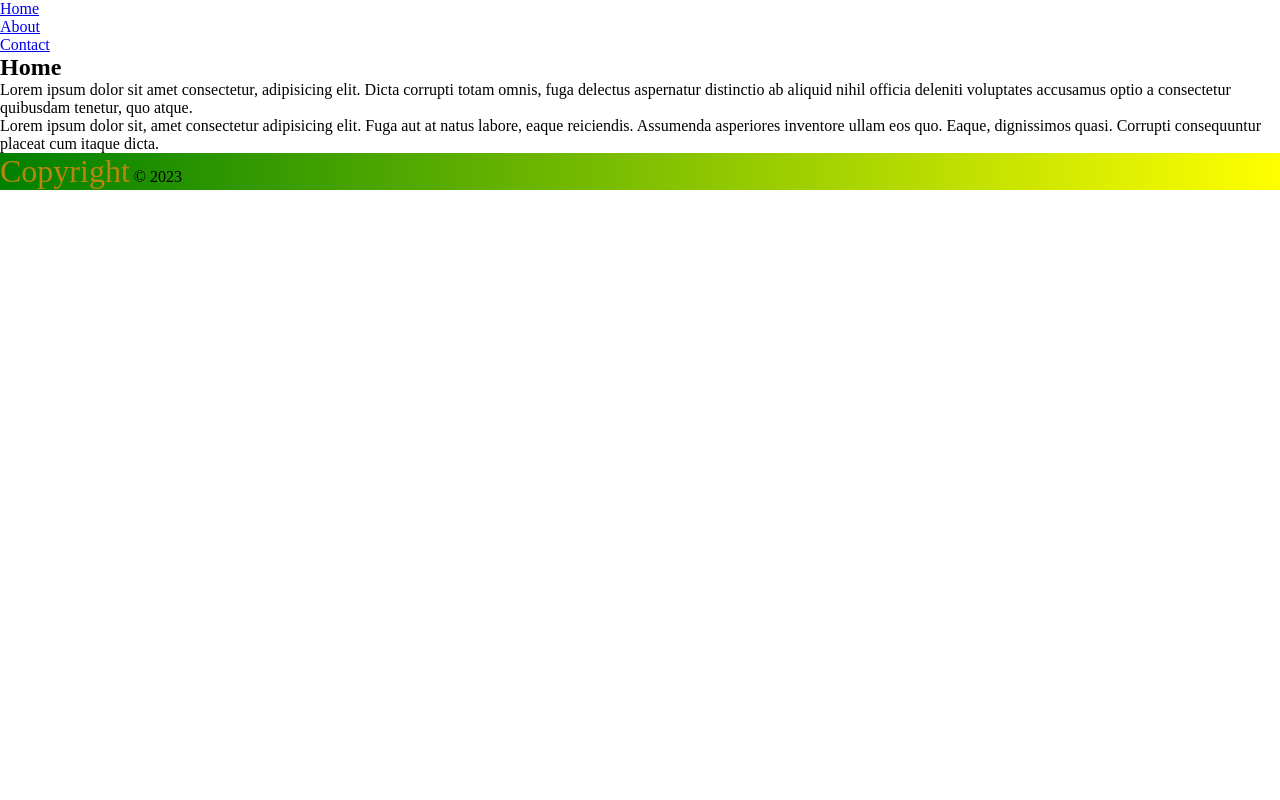
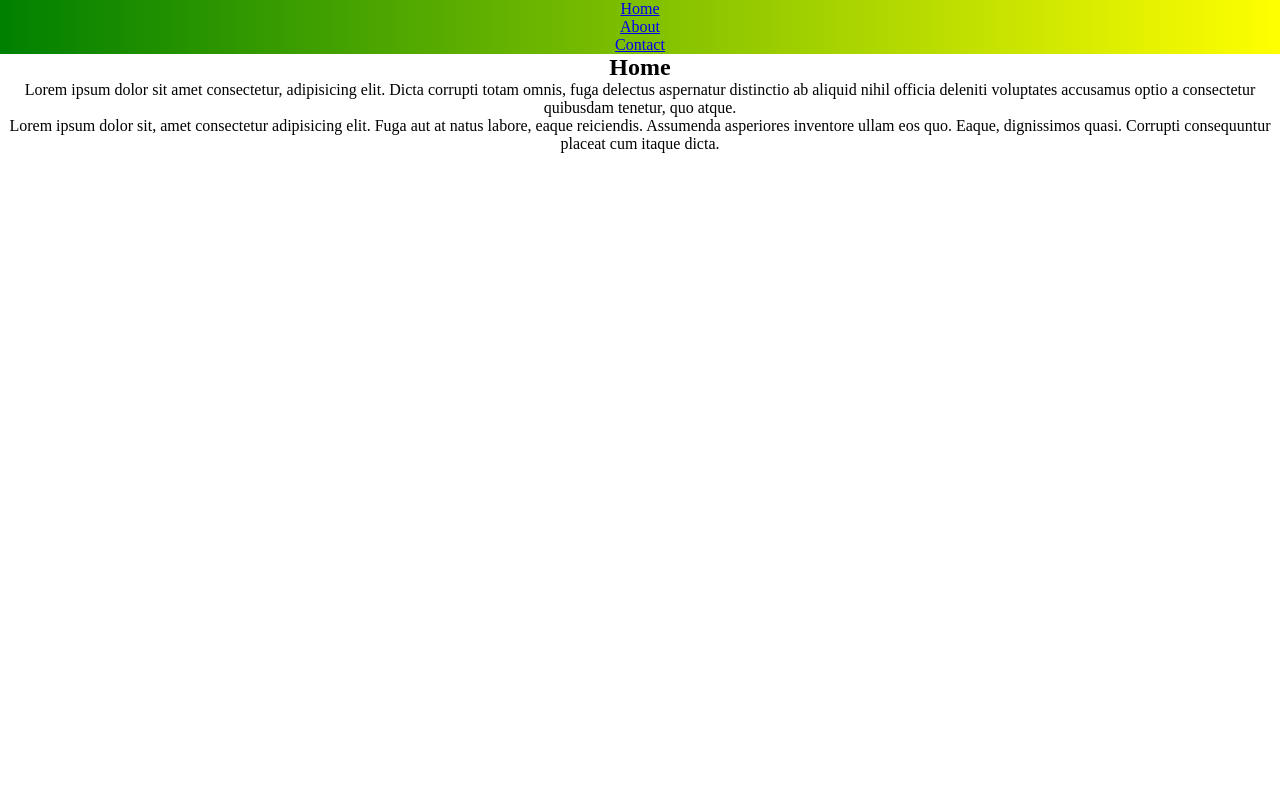
Before and after one commit to codjoelmayer/revisionExample, a plain HTML site: page index.html in a window 1280 px wide. Shown: the top 800 px of the page. Drawn offline with Linux system fonts and the light colour scheme.

Commit message:
Outer layout

```diff
--- a/css/style.css
+++ b/css/style.css
@@ -6,10 +6,17 @@
     padding: 0;
     box-sizing: border-box;
 }
+body {
+    text-align: center;
+    display: grid;
+    grid-template-rows: auto 100vw auto;
+}
+/* header and footer */
+header, footer {
+    background-image: linear-gradient(to right, green, yellow)
+}
+/* Footer -> span */
 #copyTitle {
     color: darkgoldenrod;
     font-size: 2rem;
 }
-footer p {
-    background-image: linear-gradient(to right, green, yellow);
-}
```
